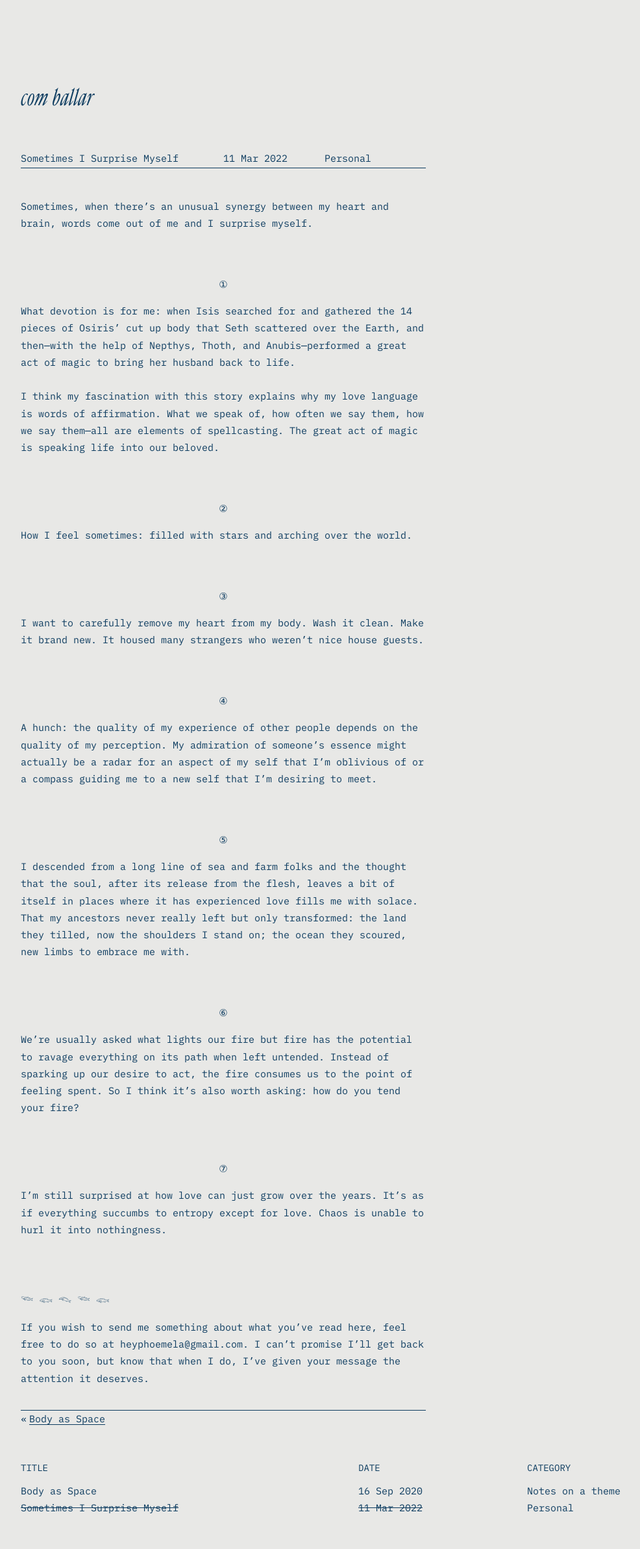
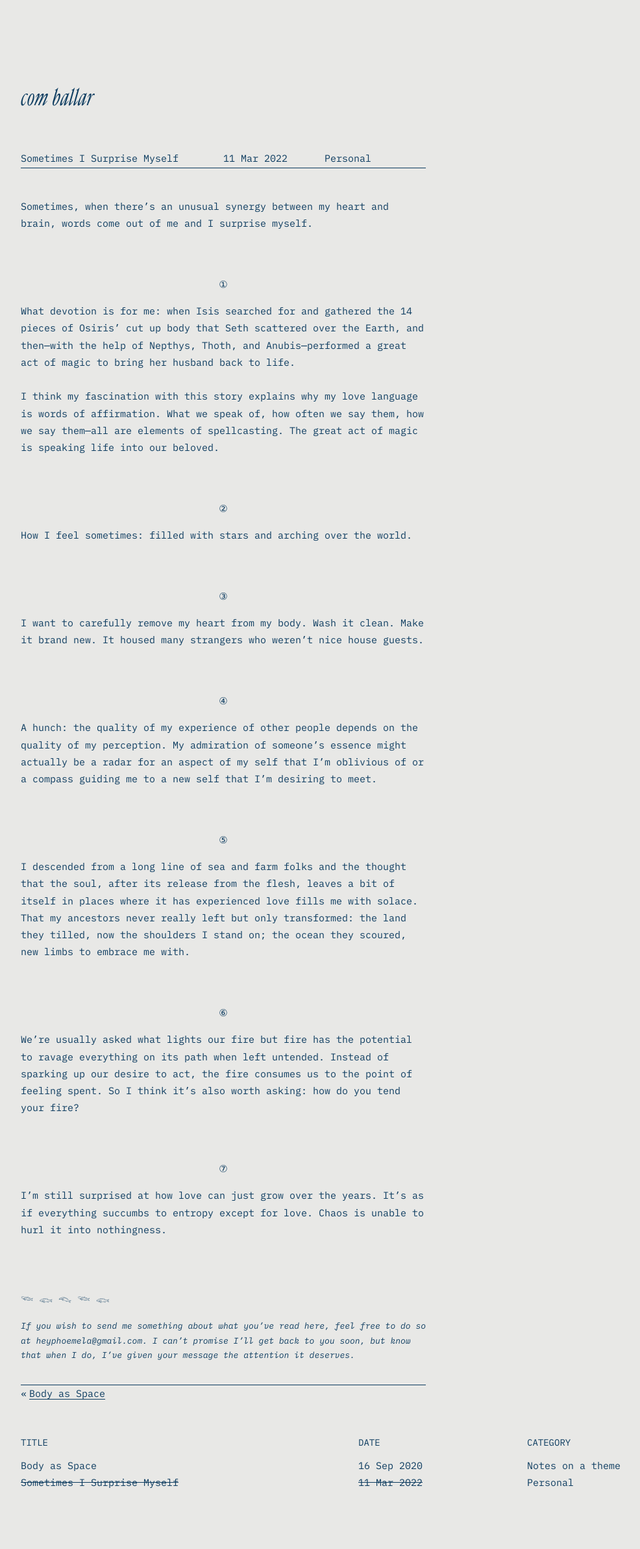
Before and after one commit to comballar/comballar.github.io, a Jekyll site: the page built from _posts/2022-03-11-sometimes-i-surprise-myself.md, in a window 1280 px wide. Shown: the whole page at 65% size, without its empty margins (88-1074 px from the left). Built offline with Jekyll 4.4.1, drawn with Linux system fonts in a browser that asks for light colours; after the commit the page ends 2345 px from its top, so only the background shows below that.

Commit message:
Update post.html

```diff
--- a/_layouts/post.html
+++ b/_layouts/post.html
@@ -22,7 +22,7 @@
           {{ content }}
           <br>
           <p>𓆝 𓆟 𓆞 𓆝 𓆟</p>
-          <p>If you wish to send me something about what you’ve read here, feel free to do so at heyphoemela@gmail.com. I can’t promise I’ll get back to you soon, but know that when I do, I’ve given your message the attention it deserves.</p>
+          <p class="footer-text">If you wish to send me something about what you’ve read here, feel free to do so at heyphoemela@gmail.com. I can’t promise I’ll get back to you soon, but know that when I do, I’ve given your message the attention it deserves.</p>
         </div>
 
         {% if site.prev-next %}
```
